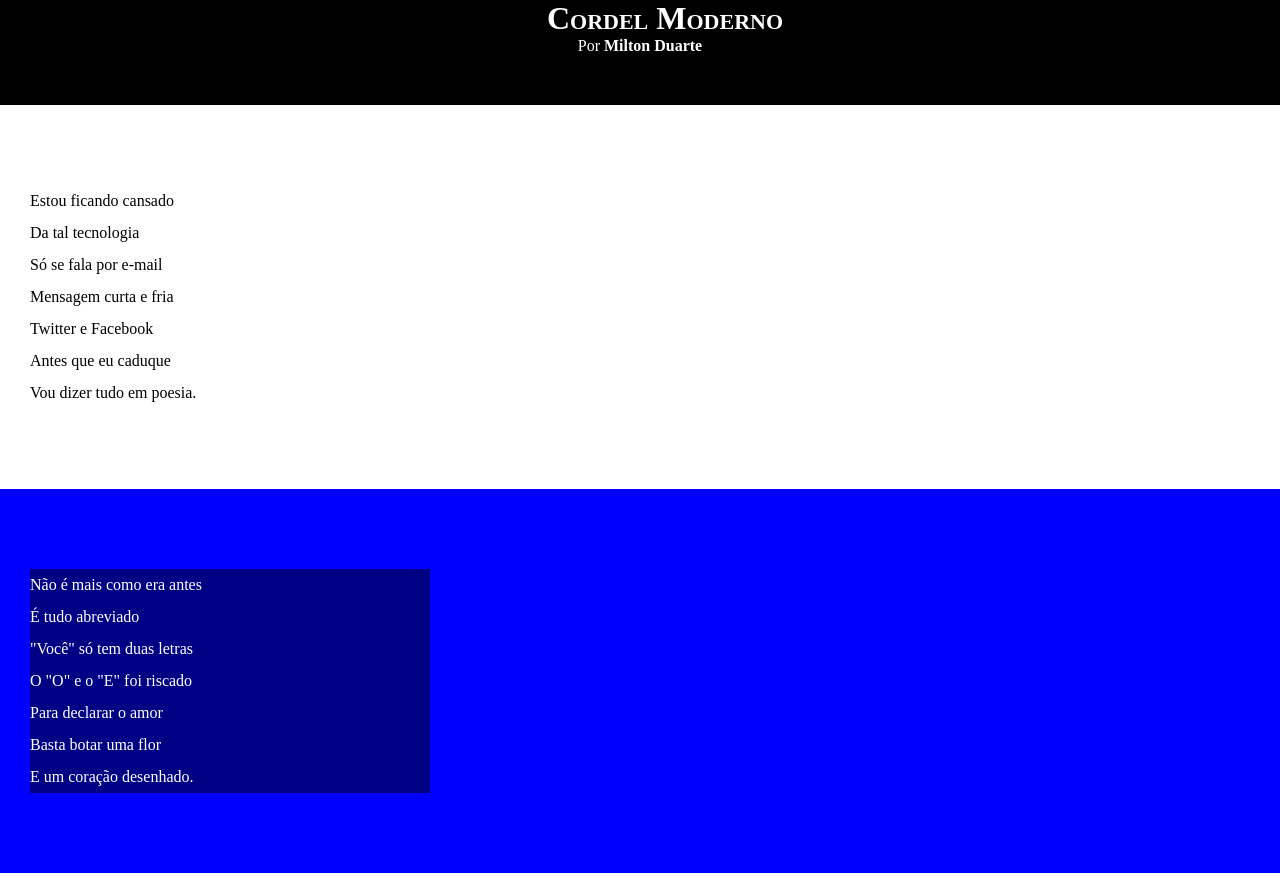
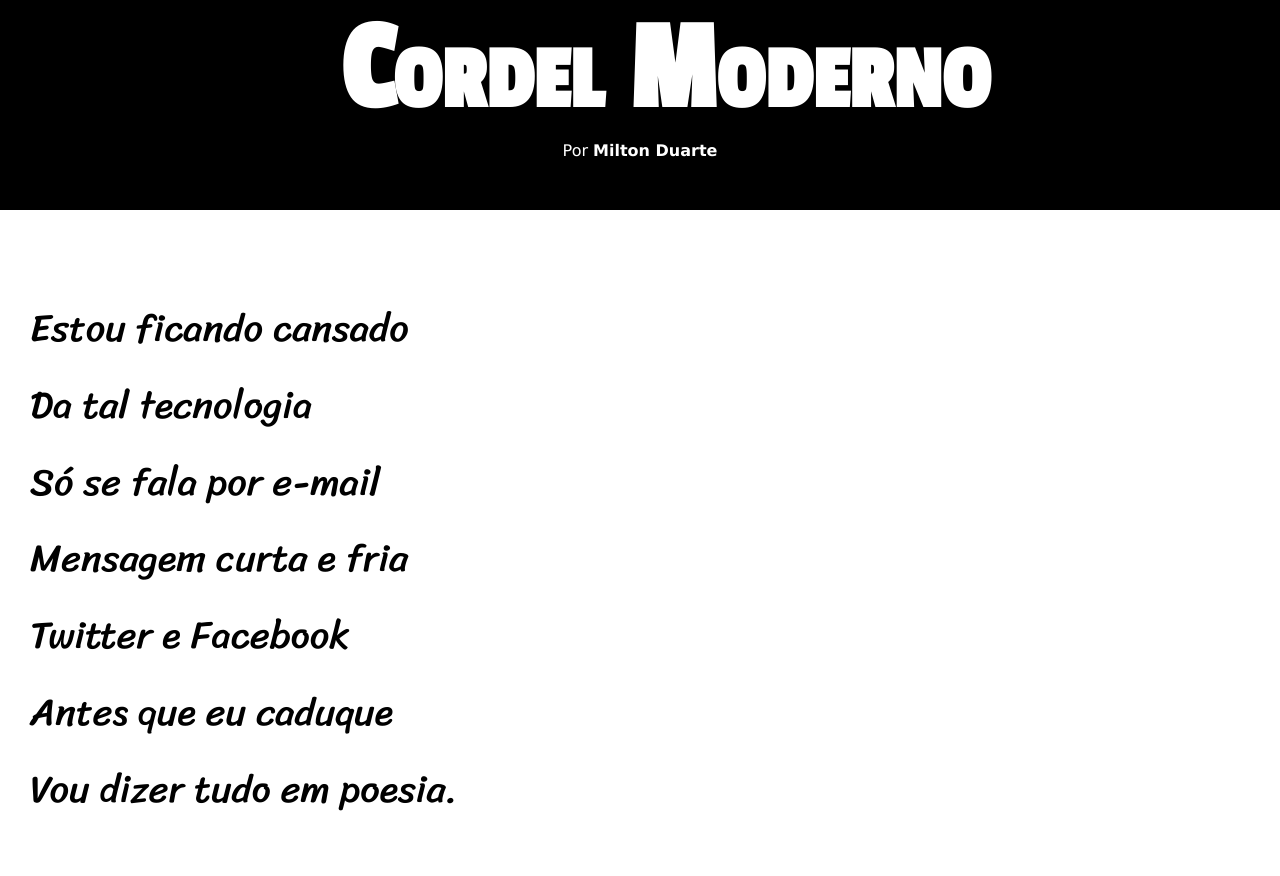
Before and after one commit to BrunooLeite/html-css, a plain HTML site: page desafio12/index.html in a window 1280 px wide. Shown: the top 876 px of the page. Drawn offline with Linux system fonts and the light colour scheme.

Commit message:
terminei de montar o cordel

```diff
--- /dev/null
+++ b/desafio12/estilo/style.css
@@ -0,0 +1,90 @@
+@charset "UTF-8";
+@import url('https://fonts.googleapis.com/css2?family=Passion+One&display=swap');
+@import url('https://fonts.googleapis.com/css2?family=Sriracha&display=swap');
+
+ :root {
+    --fonte1: verdana, geneva, tahoma,sans-serif;
+    --fonte2: 'Passion One', cursive;
+    --fonte3: 'Sriracha', cursive;
+ }
+* {
+    margin: 0px;
+    padding: 0px;
+    font-size: 1em;
+}
+html, body {
+    min-height: 100vh;
+    background-color: darkgray;
+    font-family: var(--fonte1);
+}
+header {
+    background-color: black;
+    color: white;
+    text-align: center;
+
+}
+header>h1 {
+    padding-left: 50px;
+    font-variant: small-caps;
+    font-family: var(--fonte2);
+    font-size: 10vw;
+
+}
+header>p {
+    padding-bottom: 50px;
+}
+header a, footer a{
+    color: white;
+    text-decoration: none;
+    font-weight: bolder;
+
+}
+header a:hover, footer a:hover {
+    text-decoration: underline;
+}
+section {
+    padding-top: 10vh;
+    padding-bottom: 10vh;
+    line-height: 2em;
+    padding-left: 30px;
+    font-family: var(--fonte3);
+    font-size: 3vw;
+}
+section.normal {
+    background-color: white;
+    color: black;
+}
+section > p {
+    padding-bottom: 2em;
+}
+section.imagem {
+    background-color: rgba(0, 0, 255, 0.329);
+    color: white;
+    box-shadow: inset 6px 6px 13px 0px rgba(0, 0, 0, 0.534);
+    background-attachment: fixed;
+
+}
+section.imagem > p {
+    display: inline-block;
+    padding: 5px;
+    background-color: rgba(0, 0, 0, 0.24);
+    text-shadow: 1px 1px 0px rgba(0, 0, 0, 0.274);
+
+}
+section#img01 {
+    background-image: url(../imagens/background001.jpg);
+    background-position: right center;
+    background-size: cover;
+}
+section#img02 {
+    background-image: url(../imagens/background002.jpg);
+
+    background-size: cover;
+}
+
+footer {
+    background-color: black;
+    text-align: center;
+    color: white;
+    padding: 10px;
+}
--- a/desafio12/estilo/tyle.css
+++ /dev/null
@@ -1,56 +0,0 @@
-@charset "UTF-8";
-* {
-    margin: 0px;
-    padding: 0px;
-}
-html, body {
-    min-height: 100vh;
-    background-color: darkgray;
-}
-header {
-    background-color: black;
-    color: white;
-    text-align: center;
-}
-header>h1 {
-    padding-left: 50px;
-    font-variant: small-caps;
-}
-header>p {
-    padding-bottom: 50px;
-}
-header a, footer a{
-    color: white;
-    text-decoration: none;
-    font-weight: bolder;
-
-}
-header a:hover, footer a:hover {
-    text-decoration: underline;
-}
-section {
-    padding-top: 10vh;
-    padding-bottom: 10vh;
-    line-height: 2em;
-    padding-left: 30px;
-}
-section.normal {
-    background-color: white;
-    color: black;
-}
-section.imagem {
-    background-color: blue;
-    color: white;
-
-}
-section.imagem > p {
-    background-color: rgba(0, 0, 0, 0.479);
-    width: 400px;
-}
-
-footer {
-    background-color: black;
-    text-align: center;
-    color: white;
-    padding: 10px;
-}
--- a/desafio12/index.html
+++ b/desafio12/index.html
@@ -4,7 +4,7 @@
     <meta charset="UTF-8">
     <meta name="viewport" content="width=device-width, initial-scale=1.0">
     <title>Cordel Moderno</title>
-    <link rel="stylesheet" href="estilo/tyle.css">
+    <link rel="stylesheet" href="estilo/style.css">
 </head>
 <body>
     <header>
@@ -28,7 +28,7 @@
 
 
 
-    <section class="imagem">
+    <section class="imagem" id="img01">
         <p>
             Não é mais como era antes <br>
             É tudo abreviado <br>
@@ -65,7 +65,7 @@
 
 
 
-    <section class="imagem">
+    <section class="imagem" id="img02">
         <p>
             Tenho saudade das cartas <br>
             Escritas com a própria mão <br>
```
